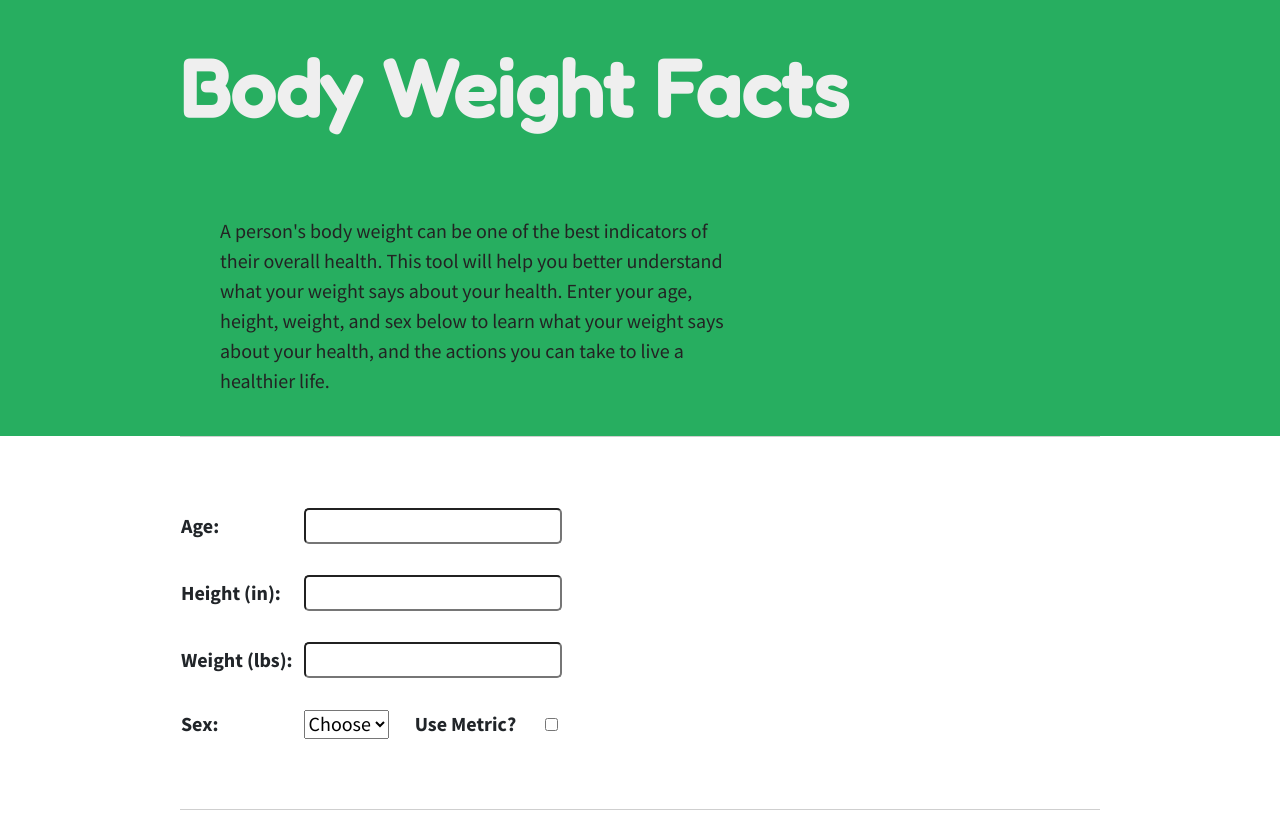
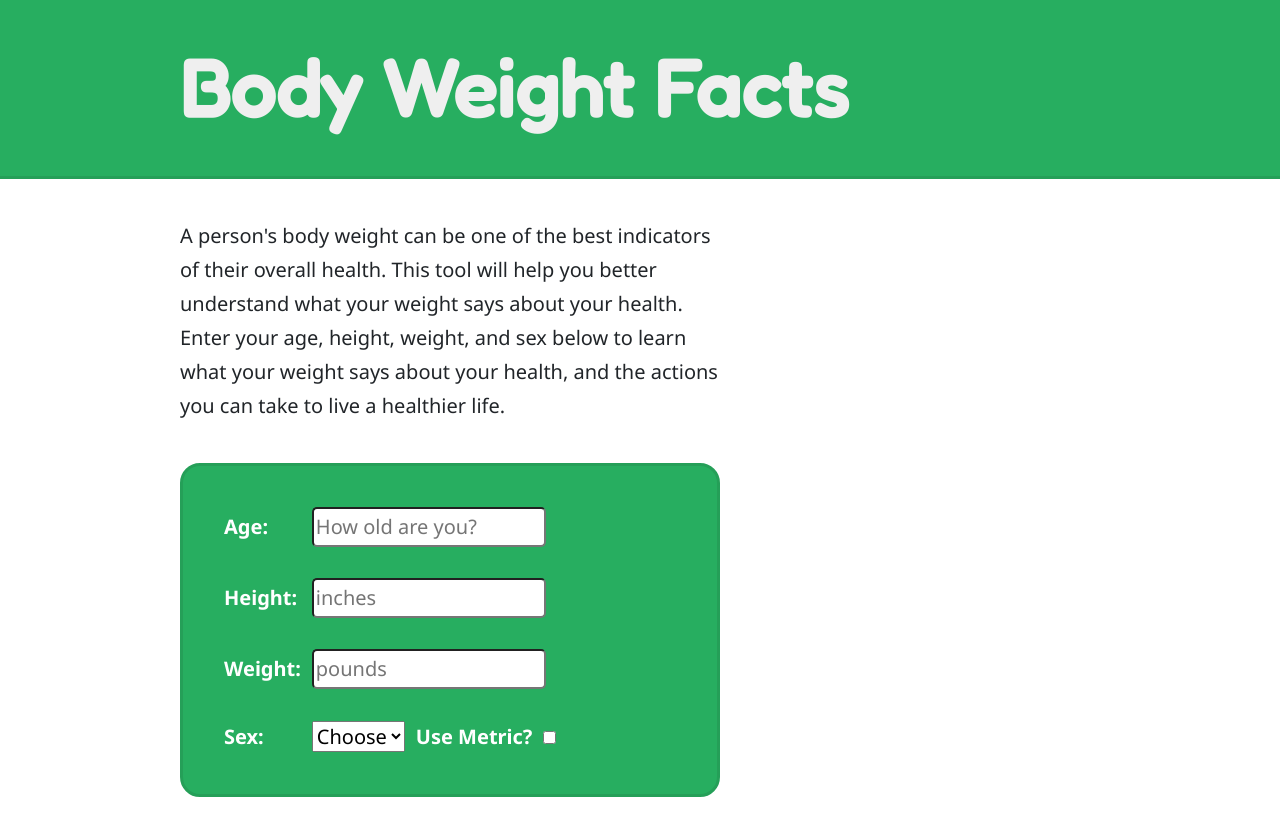
Before and after one commit to stephencz/body-weight-facts, an Angular app: page / in a window 1280 px wide. Before the commit the page ends 810 px from the top, so only its background shows below. Built offline with nearby package versions, Linux system fonts and the light colour scheme.

Commit message:
Improving look

```diff
--- a/src/app/app.component.html
+++ b/src/app/app.component.html
@@ -1,17 +1,11 @@
 <main>
-  <app-header [brand]="title" >
+  <app-header [brand]="title" ></app-header>
+  <app-user-data-input
+    [userData]="userData"
+    (userDataUpdatedEvent)="updateUserData($event)"
+  >
     A person's body weight can be one of the best indicators of their overall health.
     This tool will help you better understand what your weight says about your health.
     Enter your age, height, weight, and sex below to learn what your weight says about your health, and the actions you can take to live a healthier life.
-  </app-header>
-  <div class="container">
-    <div class="row">
-      <div class="col-lg-10 mx-auto">
-        <app-user-data-input
-          [userData]="userData"
-          (userDataUpdatedEvent)="updateUserData($event)"
-        ></app-user-data-input>
-      </div>
-    </div>
-  </div>
+  </app-user-data-input>
 </main>
--- a/src/app/header/header.component.html
+++ b/src/app/header/header.component.html
@@ -6,13 +6,6 @@
           <h1 class="brand">
             {{ brand }}
           </h1>
-          <div class="row">
-            <div class="col-lg-8">
-              <div class="intro">
-                <ng-content></ng-content>
-              </div>
-            </div>
-          </div>
         </header>
       </div>
     </div>
--- a/src/app/header/header.component.scss
+++ b/src/app/header/header.component.scss
@@ -2,11 +2,12 @@
 .header-wrapper
 {
   background-color: #27ae60;
-  color: #efefef;
+  border-bottom: 3px solid #259f58;
 }
 
 .header-wrapper header h1.brand
 {
+  color: #efefef;
   font-size: 4rem;
   font-weight: 700;
   margin-bottom: 2rem;
@@ -15,8 +16,12 @@
 
 .header-wrapper header .intro
 {
+  border-radius: 20px;
+
   color: #232323;
-  background-color: #27ae60;
+  background-color: #efefef;
+
   font-size: 1rem;
   padding: 2rem;
+  margin-bottom: 2rem;
 }
--- a/src/app/user-data-input/user-data-input.component.html
+++ b/src/app/user-data-input/user-data-input.component.html
@@ -1,6 +1,14 @@
 <div class="user-data-input-wrapper">
+  <div class="container">
     <div class="row">
-    <div class="col-xl-6">
+      <div class="col-lg-6 offset-lg-1">
+        <div class="user-data-info">
+          <ng-content></ng-content>
+        </div>
+      </div>
+    </div>
+    <div class="row">
+      <div class="col-lg-6 offset-lg-1">
         <table>
           <tbody>
             <tr>
@@ -13,6 +21,7 @@
                   type="text"
                   (change)="handleUserAgeUpdate($event)"
                   [ngClass]="{'input-error': userDataErrorInfo.ageHasError}"
+                  placeholder="How old are you?"
                 />
               </td>
             </tr>
@@ -20,7 +29,7 @@
             <ng-template [ngIf]="!userData.isMetric">
               <tr>
                 <td>
-                <label for="height">Height (in):</label>
+                  <label for="height">Height:</label>
                 </td>
                 <td colspan="3">
                   <input
@@ -28,12 +37,13 @@
                     type="text"
                     (change)="handleUserHeightUpdate($event)"
                     [ngClass]="{'input-error': userDataErrorInfo.heightHasError}"
+                    placeholder="inches"
                   />
                 </td>
               </tr>
               <tr>
                 <td>
-                <label for="weight">Weight (lbs):</label>
+                  <label for="weight">Weight:</label>
                 </td>
                 <td colspan="3">
                   <input
@@ -41,6 +51,7 @@
                     type="text"
                     (change)="handleUserWeightUpdate($event)"
                     [ngClass]="{'input-error': userDataErrorInfo.weightHasError}"
+                    placeholder="pounds"
                   />
                 </td>
               </tr>
@@ -49,18 +60,28 @@
             <ng-template [ngIf]="userData.isMetric">
               <tr>
                 <td>
-                <label for="height">Height (m):</label>
+                  <label for="height">Height:</label>
                 </td>
                 <td colspan="3">
-                <input id="height" type="text" (change)="handleUserHeightUpdate($event)" />
+                  <input
+                    id="height"
+                    type="text"
+                    (change)="handleUserHeightUpdate($event)"
+                    placeholder="meters"
+                  />
                 </td>
               </tr>
               <tr>
                 <td>
-                <label for="weight">Weight (kg):</label>
+                  <label for="weight">Weight:</label>
                 </td>
                 <td colspan="3">
-                <input id="weight" type="text" (change)="handleUserWeightUpdate($event)"  />
+                  <input
+                    id="weight"
+                    type="text"
+                    (change)="handleUserWeightUpdate($event)"
+                    placeholder="kilograms"
+                  />
                 </td>
               </tr>
             </ng-template>
@@ -85,7 +106,6 @@
           </tbody>
         </table>
       </div>
-
     </div>
-
   </div>
+</div>
--- a/src/app/user-data-input/user-data-input.component.scss
+++ b/src/app/user-data-input/user-data-input.component.scss
@@ -1,16 +1,36 @@
 .user-data-input-wrapper
 {
-  border-top: 1px solid #cfcfcf;
-  border-bottom: 1px solid #cfcfcf;
+  margin-top: 2rem;
+  margin-bottom: 2rem;
+}
 
-  padding-top: 3.5rem;
-  padding-bottom: 2rem;
+.user-data-input-wrapper .user-data-info
+{
+  margin-bottom: 2rem;
+}
+
+.user-data-input-wrapper table
+{
+  display: block;
+
+  border-radius: 20px;
+  border: 3px solid #259f58;
+  background-color: #27ae60;
+
+  color: #fff;
+
+  padding: 2rem;
 }
 
 .user-data-input-wrapper table tr td
 {
   padding-bottom: 1.5rem;
   padding-right: 0.5rem;
+}
+
+.user-data-input-wrapper table tr:last-child td
+{
+  padding-bottom: 0px;
 }
 
 .user-data-input-wrapper table tr td label
--- a/src/styles.scss
+++ b/src/styles.scss
@@ -1,15 +1,15 @@
 /* You can add global styles to this file, and also import other style files */
 
-@import url(http://fonts.googleapis.com/css?family=Roboto+Slab|Open+Sans:400italic,700italic,400,700);
+@import url("https://fonts.googleapis.com/css2?family=Fredoka:wght@400;500&family=Noto+Sans:wght@400;700&display=swap");
 
 $fredoka-ff: 'Fredoka', sans-serif;
-$source-sans-pro-ff: 'Source Sans Pro', sans-serif;
+$noto-sans-ff: 'Noto Sans', sans-serif;
 
 html, body
 {
-  font-family: $source-sans-pro-ff;
+  font-family: $noto-sans-ff;
   font-size: 20px;
-  line-height: 1.5rem;
+  line-height: 1.7rem;
 }
 
 h1, h2, h3, h4, h5, h6
```
Lines whose indentation alone changed are shown as unchanged.
